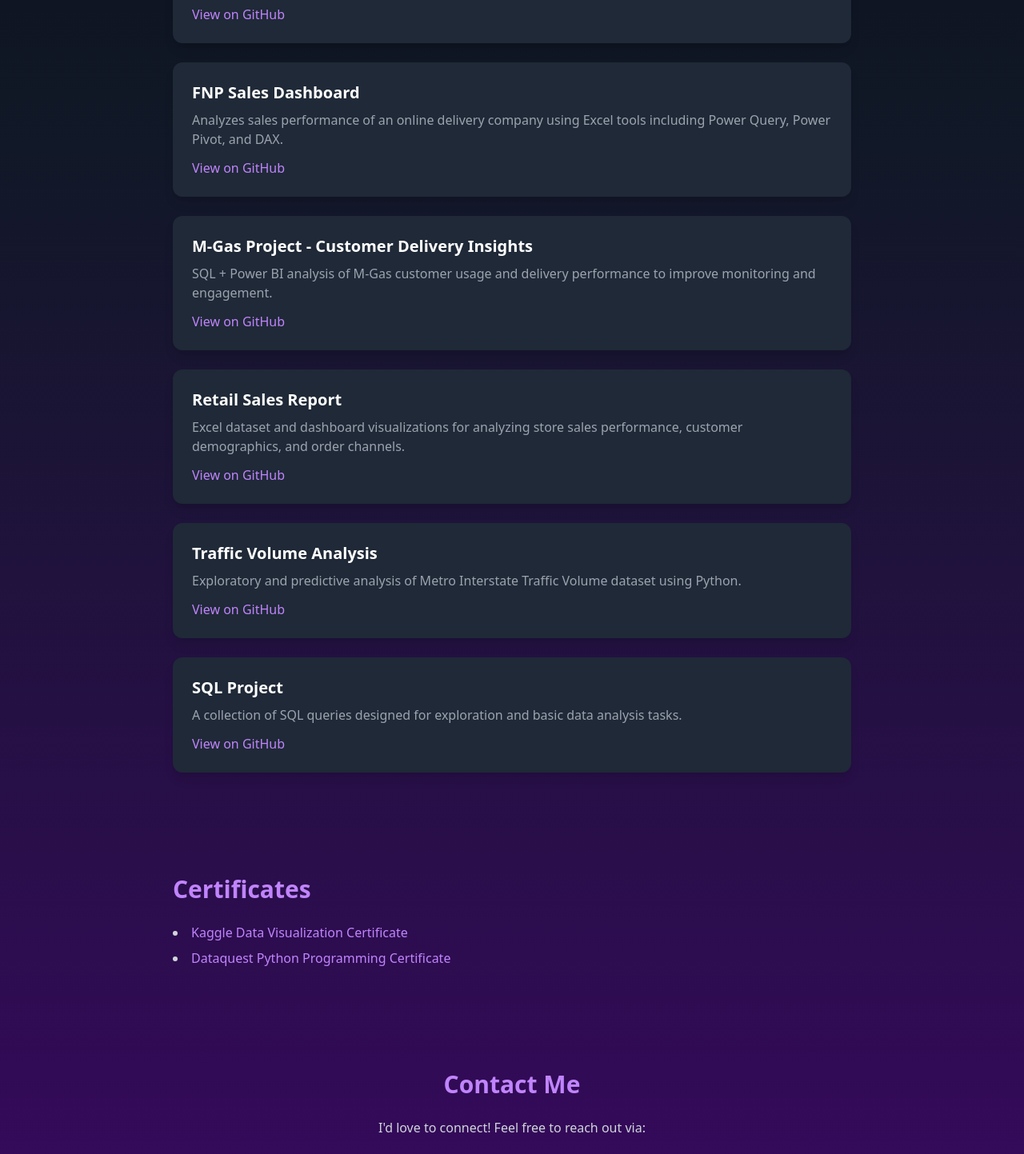
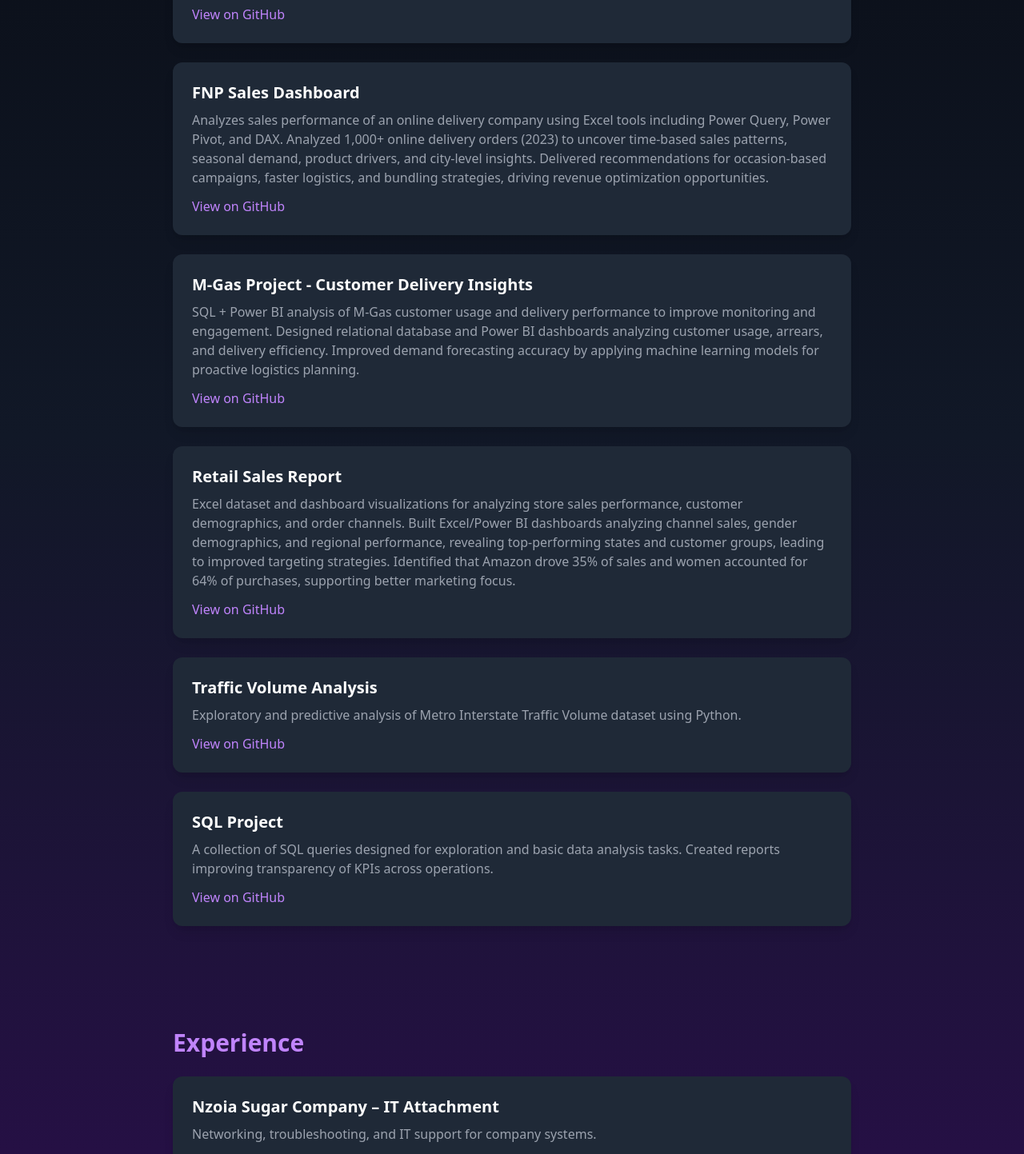
Before and after one commit to Patricia-Kubende/my-portfolio, a React (Create React App) app: page / in a window 1280 px wide. Shown: the part 1330-2773 px from the top of the page at 80% size. Built offline with nearby package versions, Linux system fonts and the light colour scheme.

Commit message:
Added Experiences

```diff
--- a/src/App.js
+++ b/src/App.js
@@ -10,6 +10,7 @@ function App() {
           <a href="#about" className="hover:text-purple-300">About</a>
           <a href="#skills" className="hover:text-purple-300">Skills</a>
           <a href="#projects" className="hover:text-purple-300">Projects</a>
+          <a href="#experience" className="hover:text-purple-300">Experience</a>
           <a href="#contact" className="hover:text-purple-300">Contact</a>
         </div>
       </nav>
@@ -50,7 +51,6 @@ function App() {
           <li>Networking & IT Support</li>
           <li>Communication</li>
           <li>Leadership</li>
-
         </ul>
       </section>
 
@@ -74,14 +74,15 @@ function App() {
             </a>
           </div>
 
-
-
           {/* FNP Sales Dashboard */}
           <div className="bg-gray-800 p-6 rounded-xl shadow-lg">
             <h4 className="text-xl font-semibold">FNP Sales Dashboard</h4>
             <p className="text-gray-400 mt-2">
               Analyzes sales performance of an online delivery company using Excel
               tools including Power Query, Power Pivot, and DAX.
+              Analyzed 1,000+ online delivery orders (2023) to uncover time-based sales patterns, seasonal demand, product drivers, and city-level insights.
+              Delivered recommendations for occasion-based campaigns, faster logistics, and bundling strategies, driving revenue optimization opportunities.
+
             </p>
             <a
               href="https://github.com/Patricia-Kubende/fnp-sales-dashboard"
@@ -99,6 +100,7 @@ function App() {
             <p className="text-gray-400 mt-2">
               SQL + Power BI analysis of M-Gas customer usage and delivery
               performance to improve monitoring and engagement.
+              Designed relational database and Power BI dashboards analyzing customer usage, arrears, and delivery efficiency. Improved demand forecasting accuracy by applying machine learning models for proactive logistics planning.
             </p>
             <a
               href="https://github.com/Patricia-Kubende/M-Gas-Project-Customer-Delivery-Insights-"
@@ -116,6 +118,9 @@ function App() {
             <p className="text-gray-400 mt-2">
               Excel dataset and dashboard visualizations for analyzing store
               sales performance, customer demographics, and order channels.
+              Built Excel/Power BI dashboards analyzing channel sales, gender demographics, and regional performance, revealing top-performing states and customer groups, leading to improved targeting strategies.
+              Identified that Amazon drove 35% of sales and women accounted for 64% of purchases, supporting better marketing focus.
+
             </p>
             <a
               href="https://github.com/Patricia-Kubende/Retail-Sales-Report"
@@ -150,6 +155,7 @@ function App() {
             <p className="text-gray-400 mt-2">
               A collection of SQL queries designed for exploration and basic data
               analysis tasks.
+              Created reports improving transparency of KPIs across operations.
             </p>
             <a
               href="https://github.com/Patricia-Kubende/SQL-Project"
@@ -159,6 +165,25 @@ function App() {
             >
               View on GitHub
             </a>
+          </div>
+        </div>
+      </section>
+
+      {/* Experience Section */}
+      <section id="experience" className="max-w-4xl mx-auto px-6 py-16">
+        <h3 className="text-3xl font-bold text-purple-400 mb-6">Experience</h3>
+        <div className="space-y-6">
+          <div className="bg-gray-800 p-6 rounded-xl shadow-lg">
+            <h4 className="text-xl font-semibold">Nzoia Sugar Company – IT Attachment</h4>
+            <p className="text-gray-400 mt-2">
+              Networking, troubleshooting, and IT support for company systems.
+            </p>
+          </div>
+          <div className="bg-gray-800 p-6 rounded-xl shadow-lg">
+            <h4 className="text-xl font-semibold">Volunteer Computer Lab Assistant</h4>
+            <p className="text-gray-400 mt-2">
+              Assisted students in computer basics while demonstrating leadership & teaching ability.
+            </p>
           </div>
         </div>
       </section>
@@ -189,6 +214,22 @@ function App() {
           </li>
         </ul>
       </section>
+
+
+      {/* Experience */}
+      <section>
+        <h2 className="text-2xl font-semibold mb-4">Experience</h2>
+        <ul className="list-disc list-inside space-y-2 text-gray-700">
+          <li>
+            <strong>Nzoia Sugar Company IT Attachment</strong> – Networking, troubleshooting, IT support.
+          </li>
+          <li>
+            <strong>Volunteer Computer Lab Assistant</strong> – Demonstrated leadership and teaching ability while supporting computer literacy.
+          </li>
+        </ul>
+      </section>
+
+
 
       {/* Contact Section */}
       <section id="contact" className="max-w-4xl mx-auto px-6 py-16 text-center">
```
